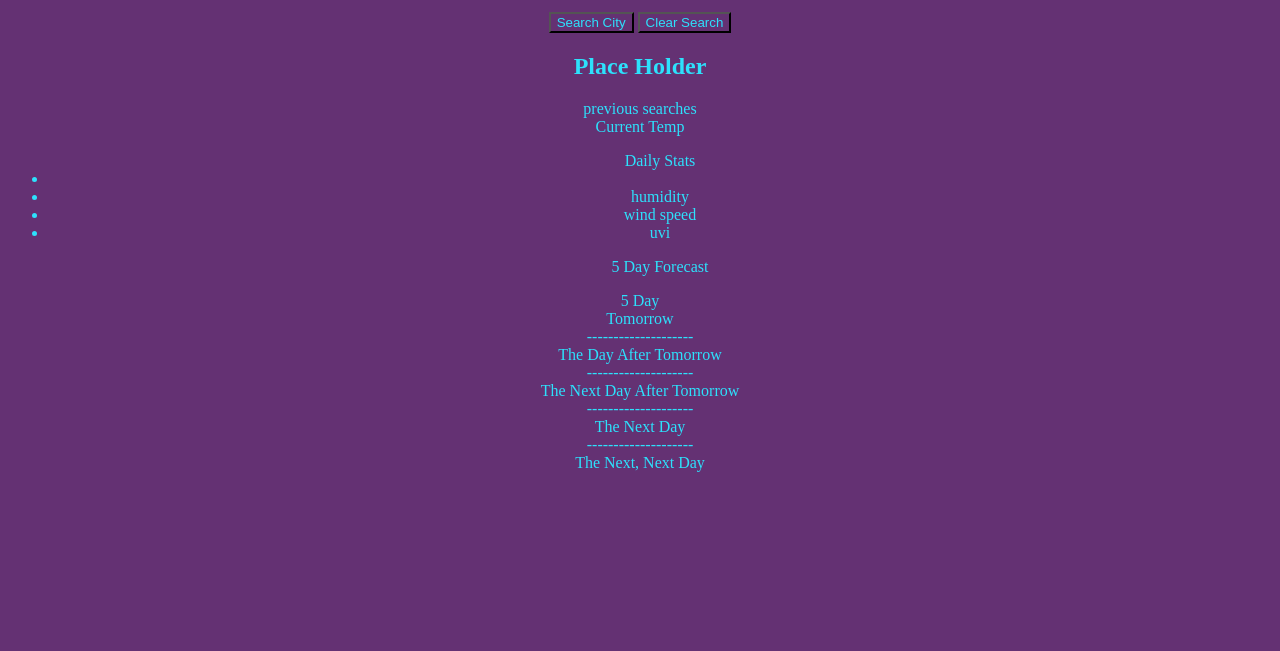
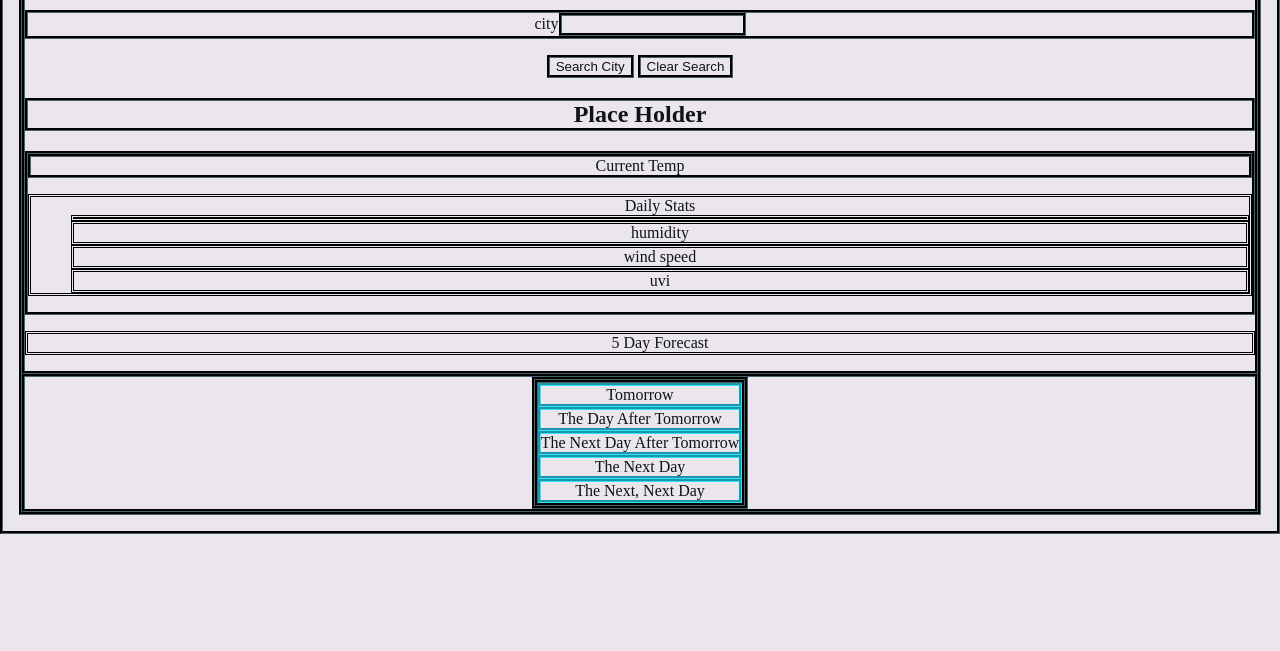
Before and after one commit to TeSingleton/The-Doppler, a plain HTML site: page index.html in a window 1280 px wide. Shown: the part 149-800 px from the top of the page. Drawn offline with Linux system fonts and the light colour scheme.

Commit message:
working on styling

```diff
--- a/Resources/css/basic.css
+++ b/Resources/css/basic.css
@@ -1,4 +1,37 @@
 * {
-  background-color: #643173;
-  color: #2de1fc;
+  background-color: #ebe6ed;
+  color: #0e1314;
+  border: #0e1314;
+  border-style: groove;
 }
+
+body {
+  margin: 1em;
+  justify-content: center;
+}
+
+ul,
+li {
+  list-style: none;
+  border: black;
+  border-style: double;
+}
+main {
+  float: right;
+}
+
+.weather_container {
+  display: flex;
+  /* align-items: center; */
+  justify-content: center;
+}
+
+#day1,
+#day2,
+#day3,
+#day4,
+#day5 {
+  flex: 1;
+  border: #2de1fc;
+  border-style: groove;
+}
--- a/index.html
+++ b/index.html
@@ -20,9 +20,10 @@
       <button id="clear">Clear Search</button>
       <h2 id="cityName">Place Holder</h2>
 
-      <div class="previous_search_container">previous searches</div>
+      <!-- <div class="previous_search_container">previous searches</div> -->
 
       <!-- current weather div  -->
+
       <div class="current_weather_container">
         <div id="current_temp">Current Temp</div>
         <ul id="current_stats">
@@ -33,24 +34,30 @@
           <li id="uvi">uvi</li>
         </ul>
       </div>
-      <ul id="other_weather_data">
+
+    <ul id="other_weather_data">
         5 Day Forecast
       </ul>
+    </center>
+    <!-- 5 day forecast div  -->
 
-      <!-- 5 day forecast div  -->
       <div class="weather_container">
-        5 Day
+
+      <center>
+        <main>
         <div id="day1">Tomorrow</div>
-        <div class="border">--------------------</div>
+
         <div id="day2">The Day After Tomorrow</div>
-        <div class="border">--------------------</div>
+
         <div id="day3">The Next Day After Tomorrow</div>
-        <div class="border">--------------------</div>
+
         <div id="day4">The Next Day</div>
-        <div class="border">--------------------</div>
+
         <div id="day5">The Next, Next Day</div>
       </div>
-    </center>
+
+    </main>
+  </center>
     <script src="./Resources/js/index.js"></script>
   </body>
 </html>
```
